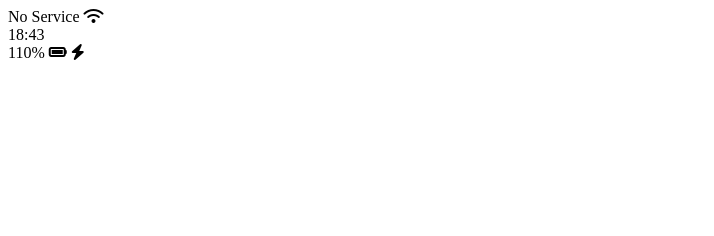
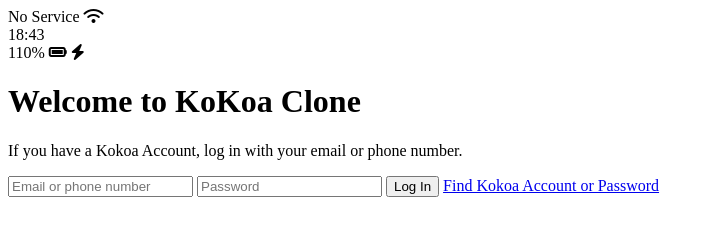
Before and after one commit to kor-sams-dev/study_html.github.io, a plain HTML site: page index.html in a window 1280 px wide. Shown: the whole page, without its empty margins (0-714 px from the left). Drawn offline with Linux system fonts and the light colour scheme.

Commit message:
#6.4 add login ui and link

```diff
--- a/index.html
+++ b/index.html
@@ -5,8 +5,7 @@
   <meta charset="UTF-8">
   <meta http-equiv="X-UA-Compatible" content="IE=edge">
   <meta name="viewport" content="width=device-width, initial-scale=1.0">
-
-  <title>Welcome to Kokoa Talk</title>
+  <title>Welcome to Kokoa Clone</title>
 </head>
 <body>
   <!--
@@ -27,6 +26,20 @@
       <i class="fas fa-bolt"></i>
     </div>
   </div>
+
+  <header class="welcome-header">
+    <h1 class="Welcome-header__title">Welcome to KoKoa Clone</h1>
+    <p class="Welcome-header__text">
+      If you have a Kokoa Account, log in with your email or phone number.
+    </p>
+  </header>
+  <form id="login-form">
+    <input type="text" placeholder="Email or phone number" />
+    <input type="password" placeholder="Password" />
+    <input type="submit" value="Log In" />
+    <a href="#">Find Kokoa Account or Password</a>
+  </form>
+
   <script src="https://kit.fontawesome.com/6c28fbc638.js" crossorigin="anonymous"></script>
 </body>
 </html>
```
Also changed, not shown: 1 other file.
